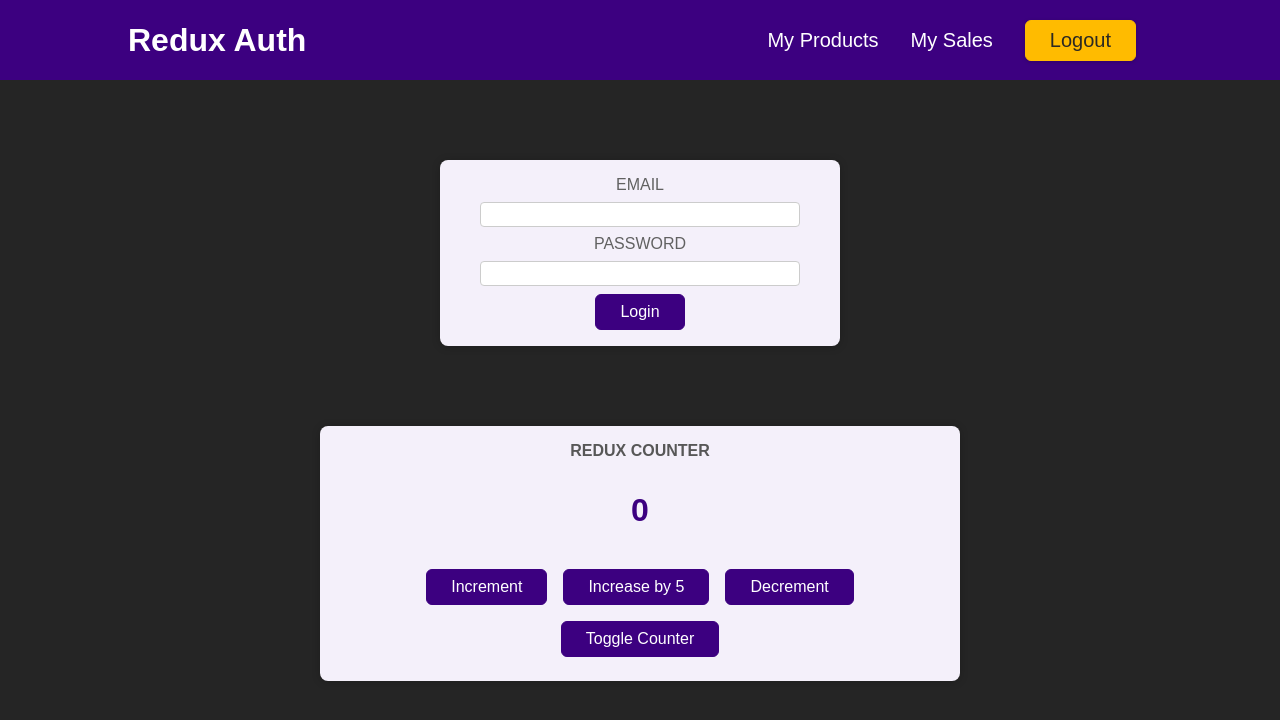
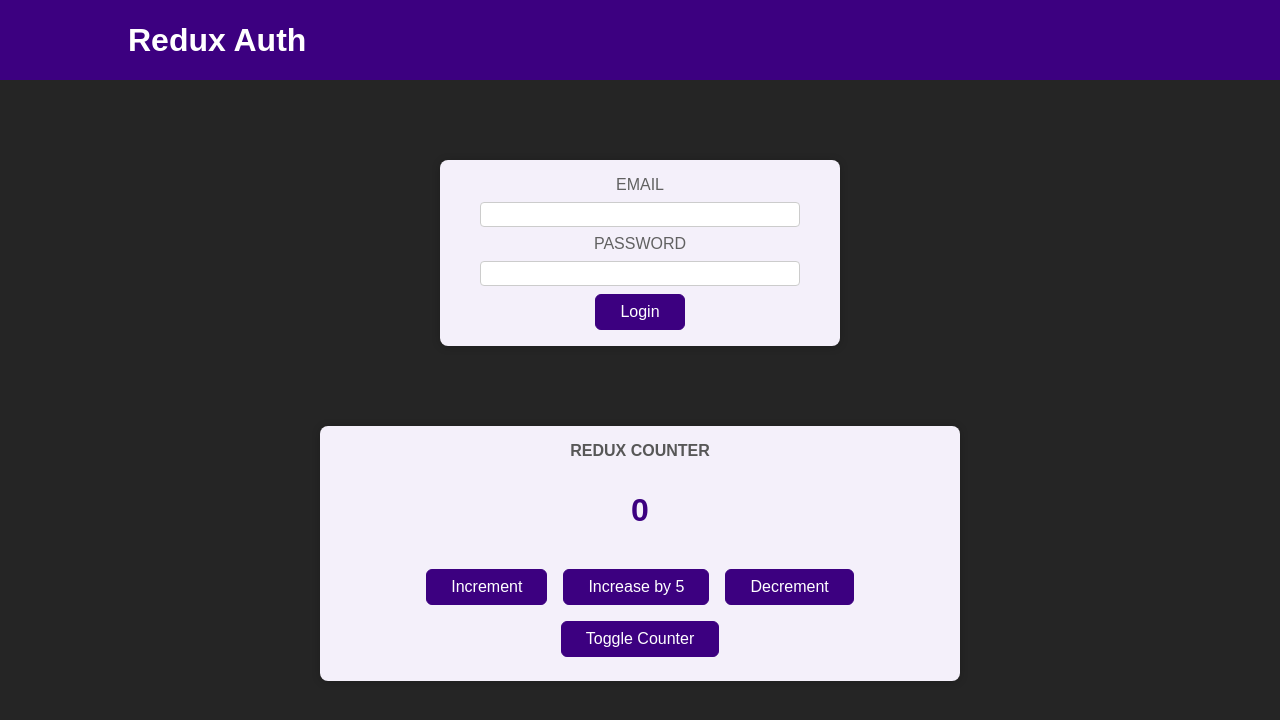
Before and after one commit to jerome-shiftleft/react-redux-counter, a React (Vite) app: page / in a window 1280 px wide. Shown: the top 720 px of the page. Built offline with nearby package versions, Linux system fonts and the light colour scheme.

Commit message:
progress

```diff
--- a/src/App.jsx
+++ b/src/App.jsx
@@ -1,13 +1,16 @@
+import { useSelector } from "react-redux";
 import Header from "./components/Header";
 import Auth from "./components/Auth";
 import Counter from "./components/Counter";
+import UserProfile from "./components/UserProfile";
 import "./App.css";
 
 function App() {
+  const isAuth = useSelector((state) => state.auth.isAuthenticated);
   return (
     <>
       <Header />
-      <Auth />
+      {isAuth ? <UserProfile /> : <Auth />}
       <Counter />
     </>
   );
--- a/src/components/Auth.jsx
+++ b/src/components/Auth.jsx
@@ -1,10 +1,19 @@
+import { useDispatch } from 'react-redux';
 import classes from './Auth.module.css';
+import { authActions } from '../store';
 
 const Auth = () => {
+  const dispatch = useDispatch();
+
+  const loginHandler = (event) => {
+    event.preventDefault();
+    dispatch(authActions.login());
+  }
+
   return (
     <main className={classes.auth}>
       <section>
-        <form>
+        <form onSubmit={loginHandler}>
           <div className={classes.control}>
             <label htmlFor='email'>Email</label>
             <input type='email' id='email' />
--- a/src/components/Header.jsx
+++ b/src/components/Header.jsx
@@ -1,22 +1,26 @@
-import classes from './Header.module.css';
+import { useSelector } from "react-redux";
+import classes from "./Header.module.css";
 
 const Header = () => {
+  const isAuth = useSelector((state) => state.auth.isAuthenticated);
   return (
     <header className={classes.header}>
       <h1>Redux Auth</h1>
+      {isAuth && (
         <nav>
           <ul>
             <li>
-            <a href='/'>My Products</a>
+              <a href="/">My Products</a>
             </li>
             <li>
-            <a href='/'>My Sales</a>
+              <a href="/">My Sales</a>
             </li>
             <li>
               <button>Logout</button>
             </li>
           </ul>
         </nav>
+      )}
     </header>
   );
 };
```
Lines whose indentation alone changed are shown as unchanged.
